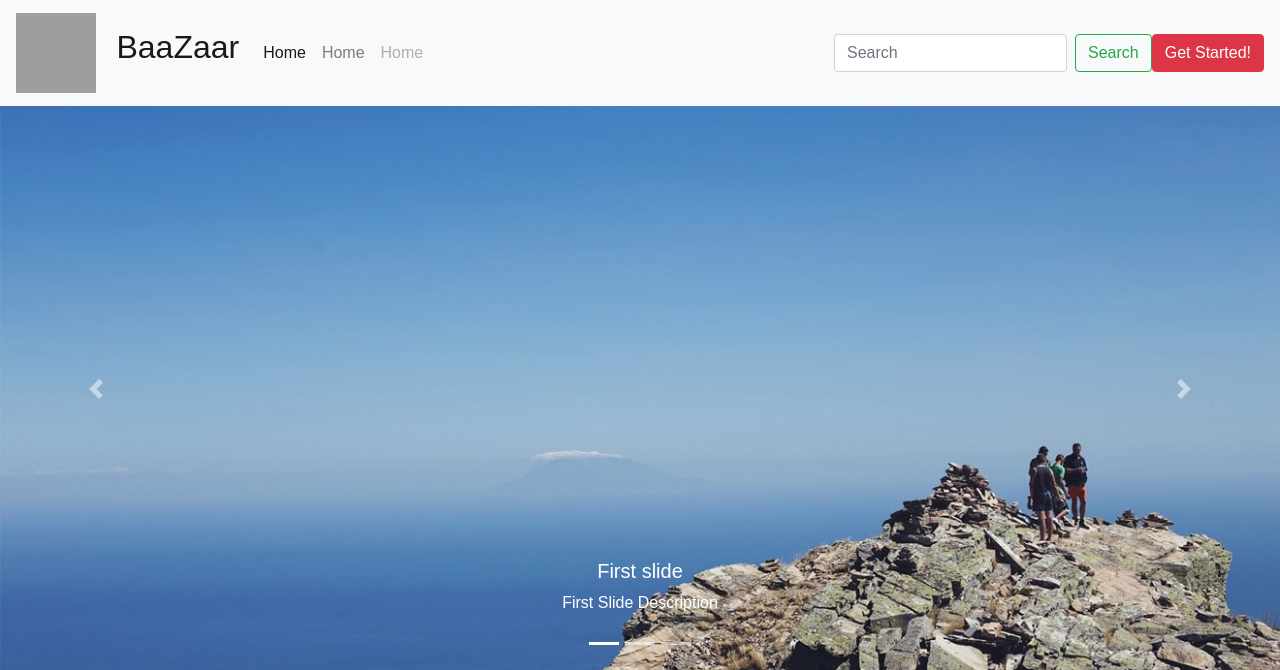
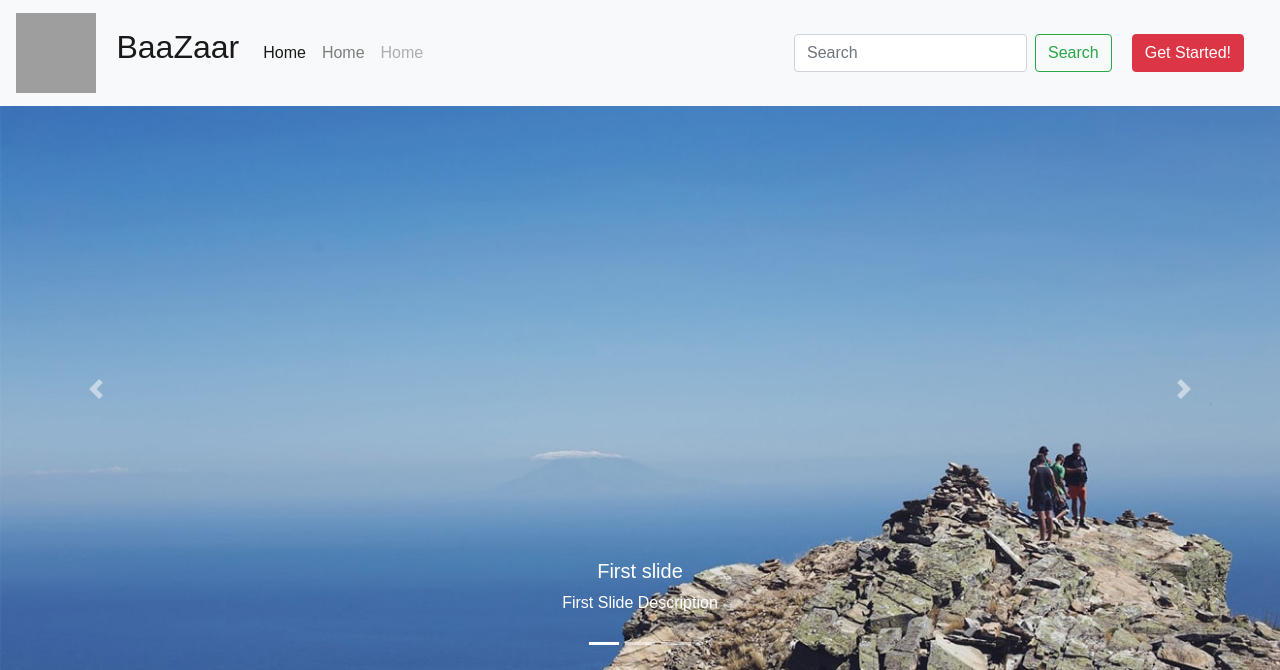
Before and after one commit to Diglet7781/E-commerce, a PHP site: page /website/testFile.html in a window 1280 px wide. Shown: the top 670 px of the page. Run offline with PHP 8.4, Linux system fonts and the light colour scheme; grey boxes are pictures that could not be loaded.

Commit message:
nav bar adjusted again with buttons placing adjacently

```diff
--- a/Frontend/css/testFile.css
+++ b/Frontend/css/testFile.css
@@ -9,6 +9,13 @@ width: 100%
 
     width: 100%;
 }
+
+
+.Button
+{
+    margin:20px;
+}
+
 
 
 @import url(https://fonts.googleapis.com/css?family=Source+Sans+Pro:300,400);
@@ -108,7 +115,7 @@ height:100%;
   }
 
   .price {
-    color: grey;
+    color: red;
     font-size: 22px;
   }
 
--- a/Frontend/website/testFile.html
+++ b/Frontend/website/testFile.html
@@ -66,8 +66,9 @@
 
 
     </form>
+     <div class = "button">
     <button type="button" class="btn btn-danger">Get Started!</button>
-
+    </div>
     </div>
 
     </nav>
```
